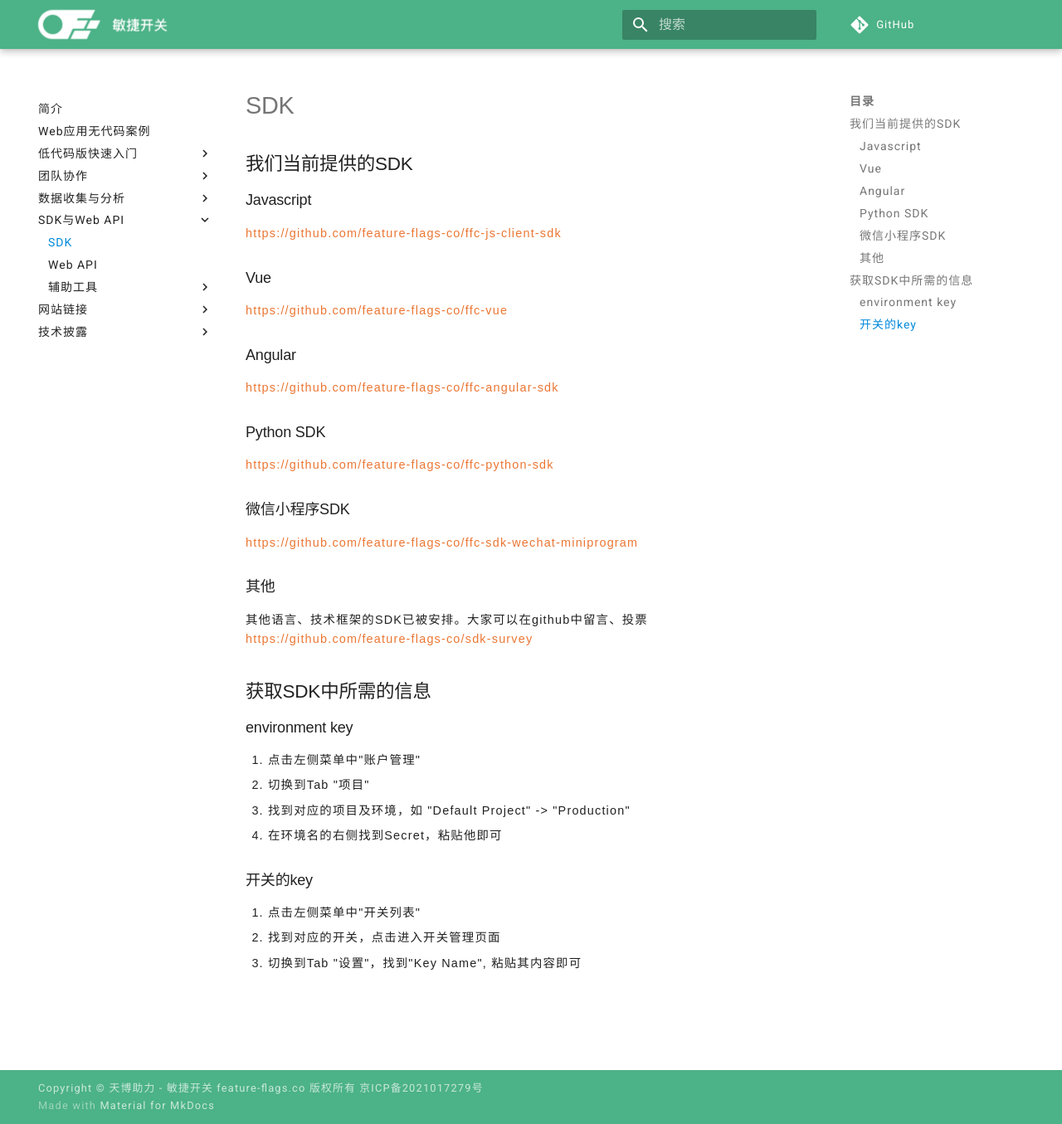
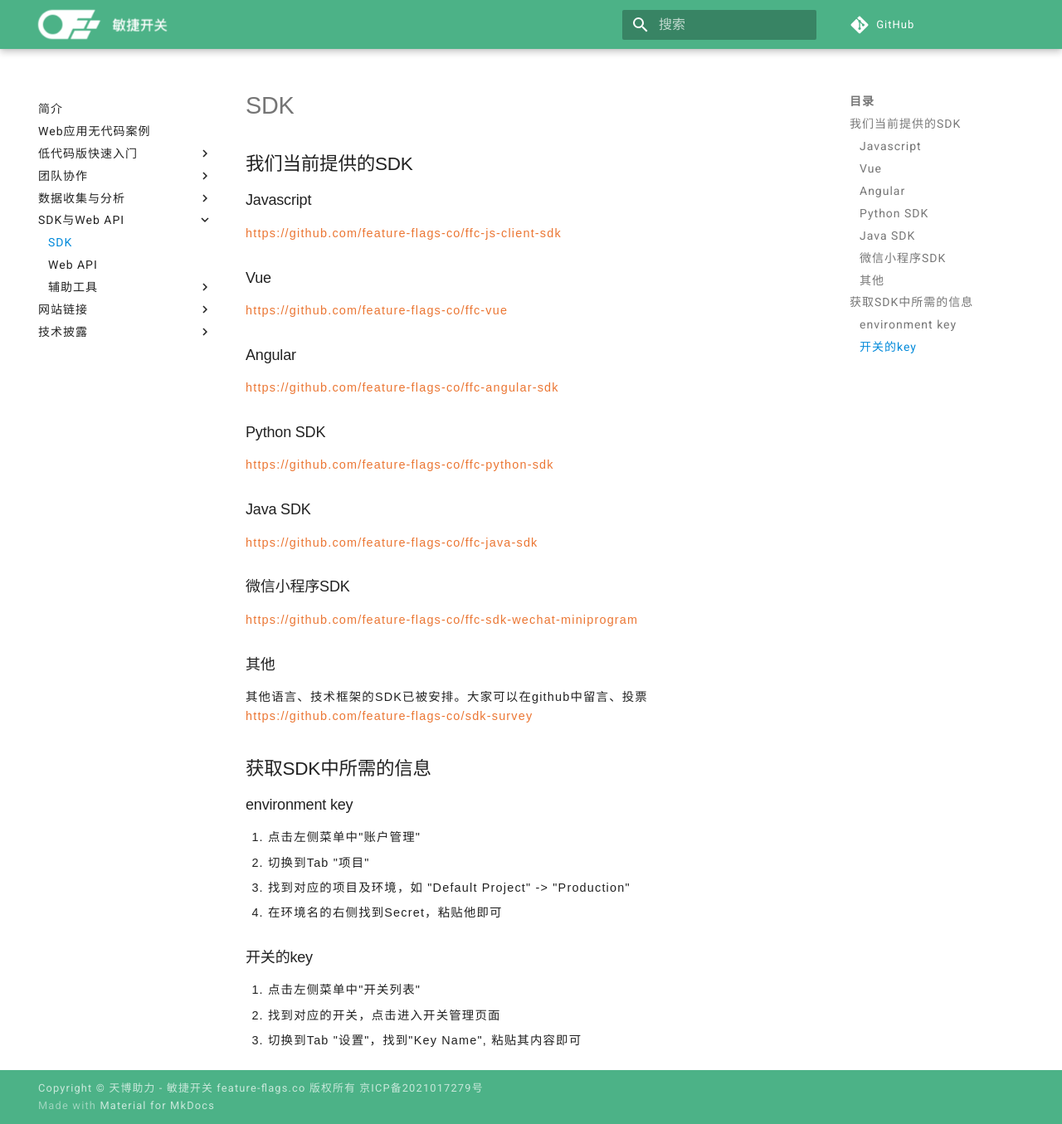
Before and after one commit to feature-flags-co/feature-flags-co-docs, an MkDocs documentation site: the page built from docs/opensource/sdk.md, in a window 1280 px wide and 1355 px high. Shown: the whole window at 83% size. Built offline with MkDocs 1.6.1 and Material for MkDocs 9.7.7, drawn with Linux system fonts in a browser that asks for light colours; nearby versions of some CDN libraries; comment, search, counter and statistics services are not loaded.

Commit message:
update(sdk): add java sdk link

```diff
--- a/docs/opensource/sdk.md
+++ b/docs/opensource/sdk.md
@@ -11,6 +11,9 @@
 
 ### Python SDK
 [https://github.com/feature-flags-co/ffc-python-sdk](https://github.com/feature-flags-co/ffc-python-sdk)
+
+### Java SDK
+[https://github.com/feature-flags-co/ffc-java-sdk](https://github.com/feature-flags-co/ffc-java-sdk)
 
 ### 微信小程序SDK
 [https://github.com/feature-flags-co/ffc-sdk-wechat-miniprogram](https://github.com/feature-flags-co/ffc-sdk-wechat-miniprogram)
```
